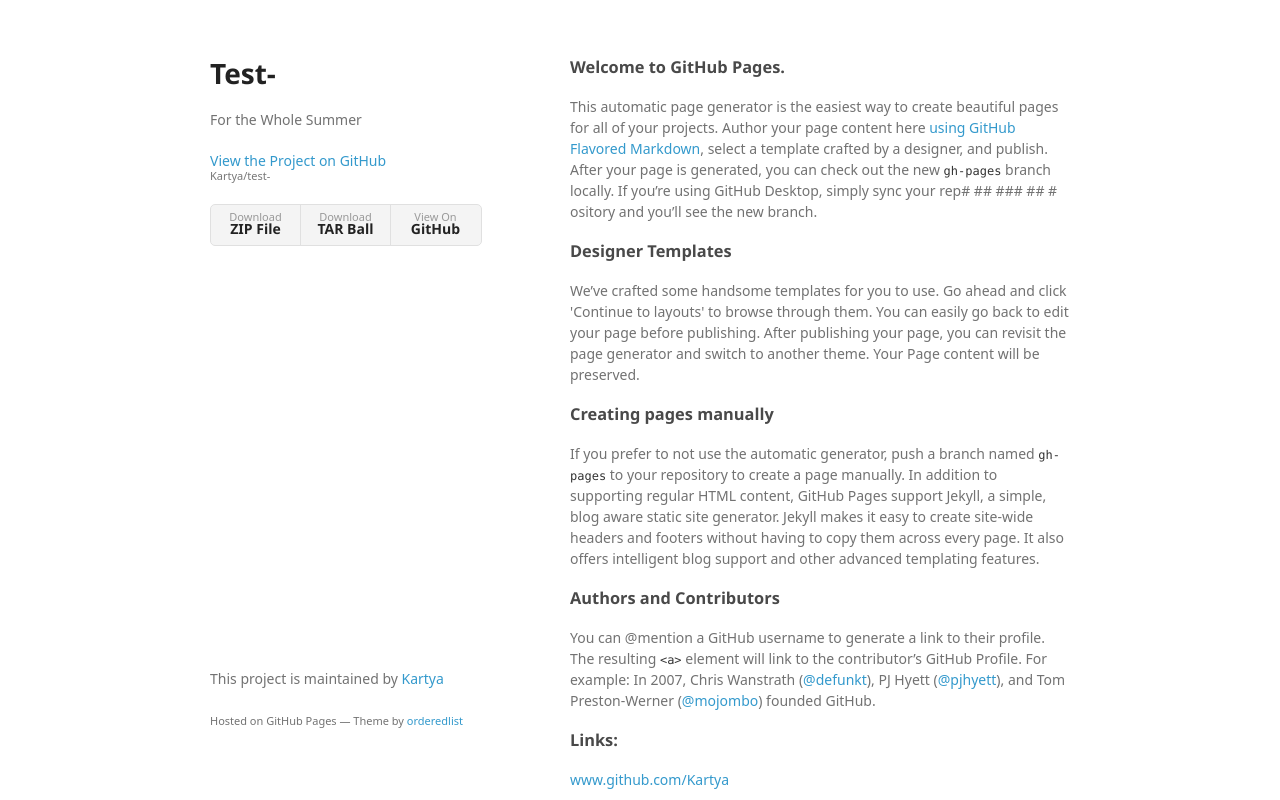
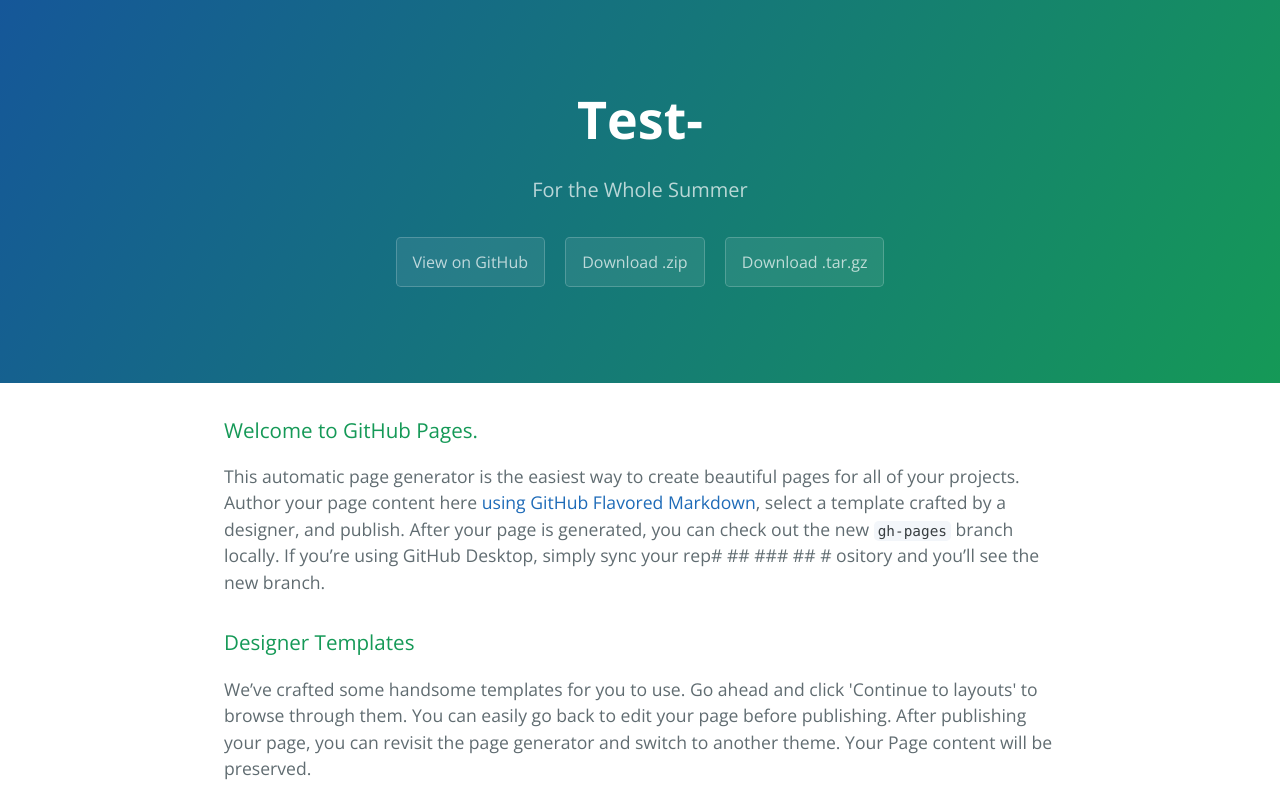
Before and after one commit to Kartya/test-, a plain HTML site: page index.html in a window 1280 px wide. Shown: the top 800 px of the page. Drawn offline with nearby package versions, Linux system fonts and the light colour scheme; a web font is replaced by a local one.

Commit message:
Create gh-pages branch via GitHub

```diff
--- a/index.html
+++ b/index.html
@@ -1,34 +1,25 @@
-<!doctype html>
-<html>
+<!DOCTYPE html>
+<html lang="en-us">
   <head>
-    <meta charset="utf-8">
-    <meta http-equiv="X-UA-Compatible" content="chrome=1">
+    <meta charset="UTF-8">
     <title>Test- by Kartya</title>
-
-    <link rel="stylesheet" href="stylesheets/styles.css">
-    <link rel="stylesheet" href="stylesheets/github-light.css">
-    <meta name="viewport" content="width=device-width">
-    <!--[if lt IE 9]>
-    <script src="//html5shiv.googlecode.com/svn/trunk/html5.js"></script>
-    <![endif]-->
+    <meta name="viewport" content="width=device-width, initial-scale=1">
+    <link rel="stylesheet" type="text/css" href="stylesheets/normalize.css" media="screen">
+    <link href='https://fonts.googleapis.com/css?family=Open+Sans:400,700' rel='stylesheet' type='text/css'>
+    <link rel="stylesheet" type="text/css" href="stylesheets/stylesheet.css" media="screen">
+    <link rel="stylesheet" type="text/css" href="stylesheets/github-light.css" media="screen">
   </head>
   <body>
-    <div class="wrapper">
-      <header>
-        <h1>Test-</h1>
-        <p>For the Whole Summer </p>
+    <section class="page-header">
+      <h1 class="project-name">Test-</h1>
+      <h2 class="project-tagline">For the Whole Summer </h2>
+      <a href="https://github.com/Kartya/test-" class="btn">View on GitHub</a>
+      <a href="https://github.com/Kartya/test-/zipball/master" class="btn">Download .zip</a>
+      <a href="https://github.com/Kartya/test-/tarball/master" class="btn">Download .tar.gz</a>
+    </section>
 
-        <p class="view"><a href="https://github.com/Kartya/test-">View the Project on GitHub <small>Kartya/test-</small></a></p>
-
-
-        <ul>
-          <li><a href="https://github.com/Kartya/test-/zipball/master">Download <strong>ZIP File</strong></a></li>
-          <li><a href="https://github.com/Kartya/test-/tarball/master">Download <strong>TAR Ball</strong></a></li>
-          <li><a href="https://github.com/Kartya/test-">View On <strong>GitHub</strong></a></li>
-        </ul>
-      </header>
-      <section>
-        <h3>
+    <section class="main-content">
+      <h3>
 <a id="welcome-to-github-pages" class="anchor" href="#welcome-to-github-pages" aria-hidden="true"><span aria-hidden="true" class="octicon octicon-link"></span></a>Welcome to GitHub Pages.</h3>
 
 <p>This automatic page generator is the easiest way to create beautiful pages for all of your projects. Author your page content here <a href="https://guides.github.com/features/mastering-markdown/">using GitHub Flavored Markdown</a>, select a template crafted by a designer, and publish. After your page is generated, you can check out the new <code>gh-pages</code> branch locally. If you’re using GitHub Desktop, simply sync your rep# ## ### ## # ository and you’ll see the new branch.</p>
@@ -51,19 +42,22 @@
 <h3>
 <a id="links" class="anchor" href="#links" aria-hidden="true"><span aria-hidden="true" class="octicon octicon-link"></span></a>Links:</h3>
 
-<p><a href="http://www.github.com/Kartya">www.github.com/Kartya</a></p>
+<p><g-emoji alias="link" fallback-src="https://assets-cdn.github.com/images/icons/emoji/unicode/1f517.png">🔗</g-emoji> <a href="http://www.github.com/Kartya">www.github.com/Kartya</a>
+<g-emoji alias="radio_button" fallback-src="https://assets-cdn.github.com/images/icons/emoji/unicode/1f518.png">🔘</g-emoji></p>
 
 <h3>
 <a id="support-or-contact" class="anchor" href="#support-or-contact" aria-hidden="true"><span aria-hidden="true" class="octicon octicon-link"></span></a>Support or Contact</h3>
 
 <p>Having trouble with Pages? Check out our <a href="https://help.github.com/pages">documentation</a> or <a href="https://github.com/contact">contact support</a> and we’ll help you sort it out.</p>
-      </section>
-      <footer>
-        <p>This project is maintained by <a href="https://github.com/Kartya">Kartya</a></p>
-        <p><small>Hosted on GitHub Pages &mdash; Theme by <a href="https://github.com/orderedlist">orderedlist</a></small></p>
+
+      <footer class="site-footer">
+        <span class="site-footer-owner"><a href="https://github.com/Kartya/test-">Test-</a> is maintained by <a href="https://github.com/Kartya">Kartya</a>.</span>
+
+        <span class="site-footer-credits">This page was generated by <a href="https://pages.github.com">GitHub Pages</a> using the <a href="https://github.com/jasonlong/cayman-theme">Cayman theme</a> by <a href="https://twitter.com/jasonlong">Jason Long</a>.</span>
       </footer>
-    </div>
-    <script src="javascripts/scale.fix.js"></script>
+
+    </section>
+
 
   </body>
 </html>
```
Also changed, not shown: params.json (+1 -1 lines).
